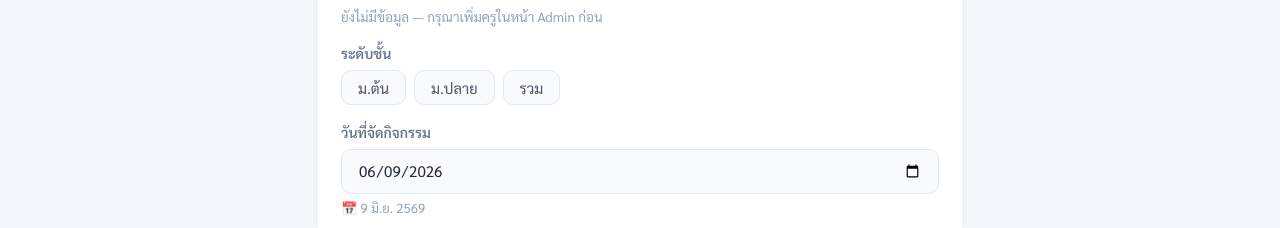
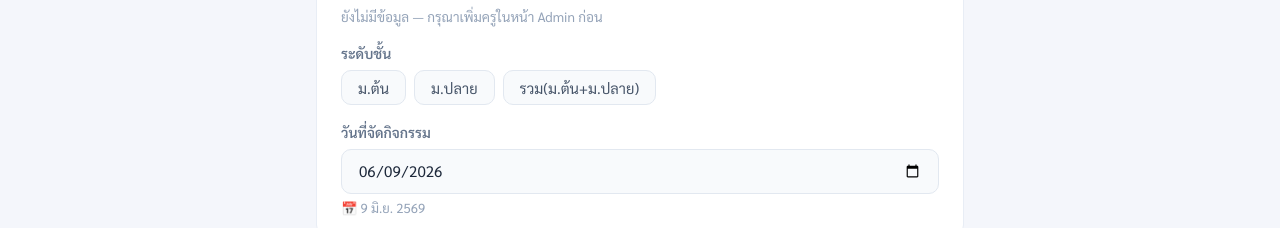
Before and after one commit to Toteyparamee/club-report, a React app: page /report/new in a window 1280 px wide. Shown: the part 308-536 px from the top of the page. Built offline with nearby package versions, Linux system fonts and the light colour scheme; no server answers; the HTML template or start-up script is replaced by a standard one.

Commit message:
fix: update grade levels in ReportForm component

```diff
--- a/src/pages/ReportForm.jsx
+++ b/src/pages/ReportForm.jsx
@@ -2,7 +2,7 @@ import { useState, useEffect } from 'react';
 import { useNavigate } from 'react-router-dom';
 import { getTeachers, getSubjectGroupsFromTeachers, getClubNames, createReport } from '../api';
 
-const GRADE_LEVELS = ['ม.ต้น','ม.ปลาย','รวม'];
+const GRADE_LEVELS = ['ม.ต้น','ม.ปลาย','รวม(ม.ต้น+ม.ปลาย)'];
 
 function ChipGroup({ options, value, onChange, getLabel, getValue }) {
   return (
```
